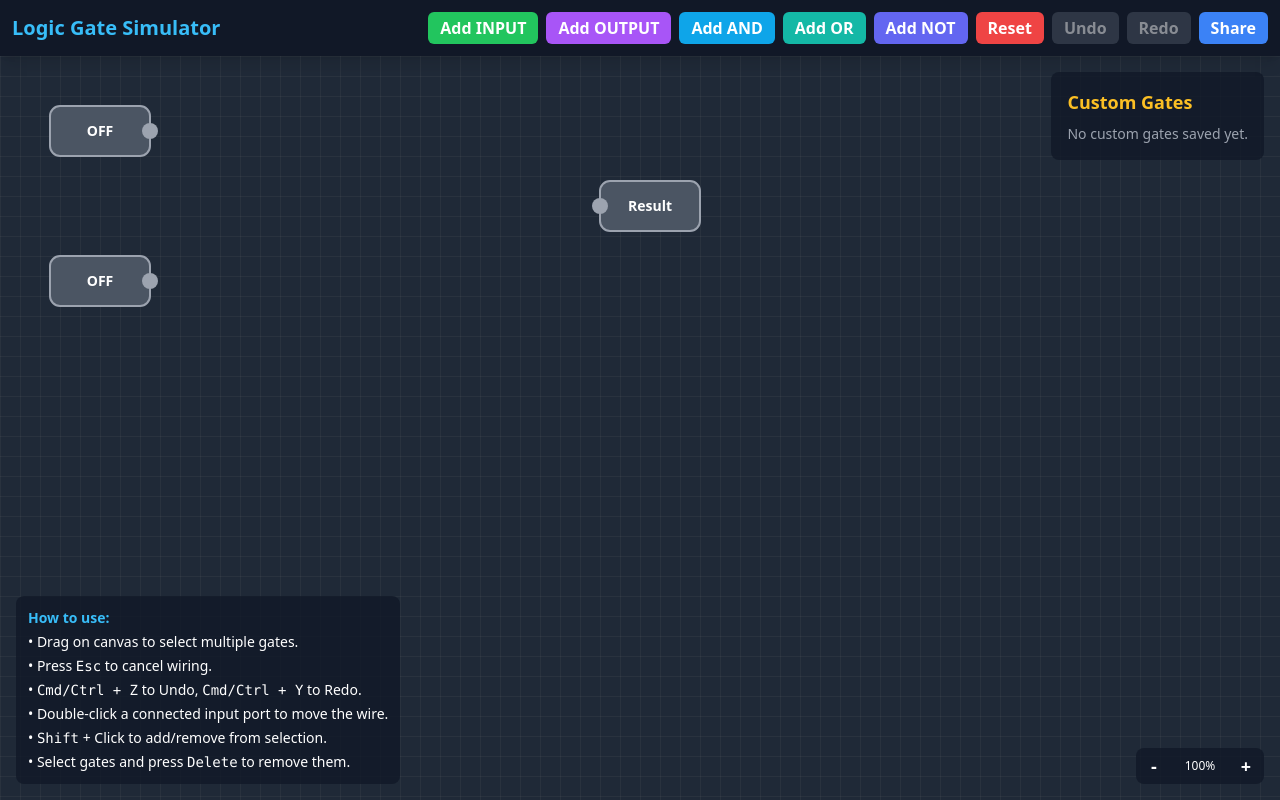
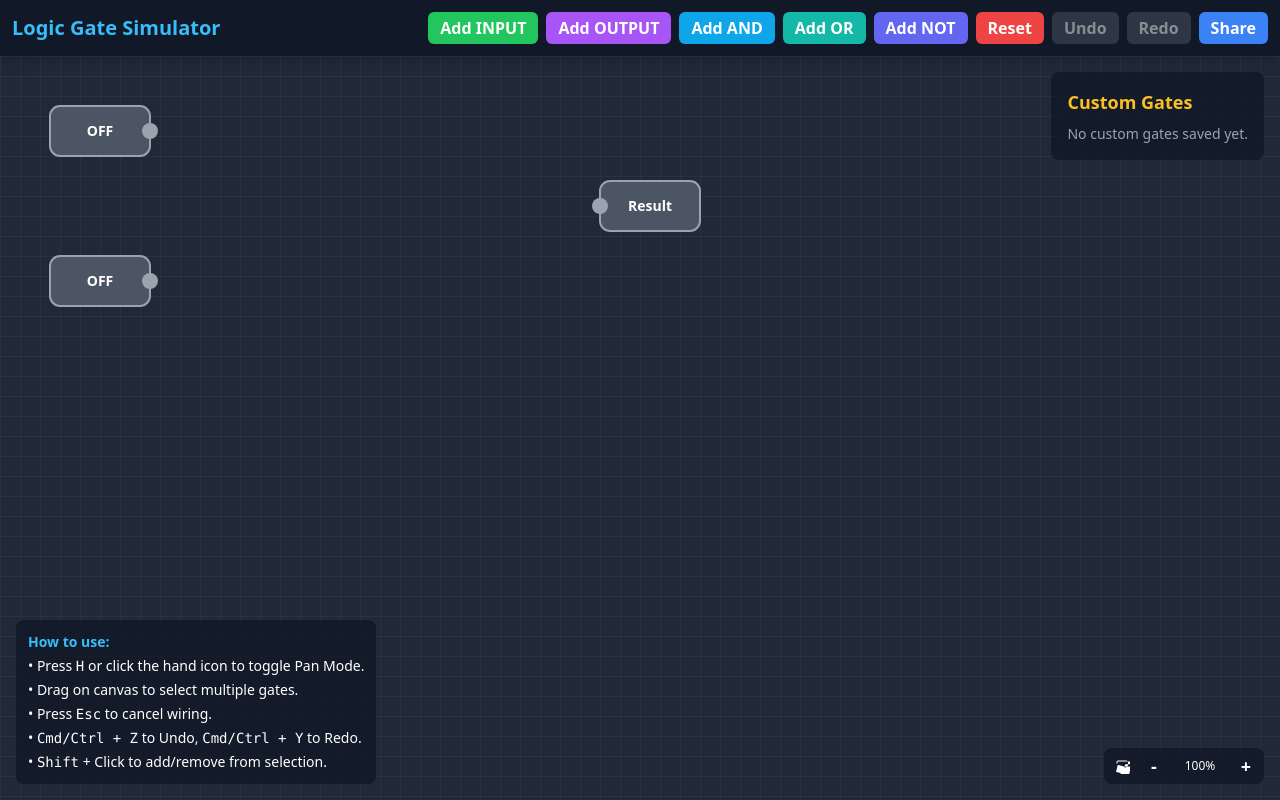
Before and after one commit to yevgnenll/logic-gate, a React (Vite) app: page / in a window 1280 px wide. Built offline with nearby package versions, Linux system fonts and the light colour scheme.

Commit message:
feat: hand mode

```diff
--- a/src/App.tsx
+++ b/src/App.tsx
@@ -313,6 +313,7 @@ export default function App() {
     const [selectionBox, setSelectionBox] = useState<{x: number, y: number, width: number, height: number} | null>(null);
     const [viewTransform, setViewTransform] = useState<ViewTransform>({ x: 0, y: 0, k: 1 });
     const [isPanning, setIsPanning] = useState(false);
+    const [isPanModeActive, setIsPanModeActive] = useState(false);
     const [showShareModal, setShowShareModal] = useState(false);
     const [embedCode, setEmbedCode] = useState("");
 
@@ -414,7 +415,7 @@ export default function App() {
     const handleCanvasMouseDown = (e: React.MouseEvent) => {
         if ((e.target as Element).closest('.gate-component-group')) return;
 
-        if (e.button === 1) { // Middle mouse button for panning
+        if (e.button === 1 || (isPanModeActive && e.button === 0)) { // Middle mouse button or Left click in pan mode
             setIsPanning(true);
             panStartRef.current = { x: e.clientX, y: e.clientY };
             e.preventDefault();
@@ -516,6 +517,11 @@ export default function App() {
                 if (connecting) {
                     setConnecting(null);
                 }
+            }
+
+            if (e.key.toLowerCase() === 'h') {
+                e.preventDefault();
+                setIsPanModeActive(prev => !prev);
             }
 
             const isMac = navigator.platform.toUpperCase().indexOf('MAC') >= 0;
@@ -745,7 +751,7 @@ export default function App() {
                      onMouseUp={handleCanvasMouseUp}
                      onMouseLeave={handleCanvasMouseUp}
                      onWheel={handleWheel}
-                     className={isPanning ? 'cursor-grabbing' : 'cursor-default'}
+                     className={isPanModeActive ? (isPanning ? 'cursor-grabbing' : 'cursor-grab') : 'cursor-default'}
                 >
                     <g transform={`translate(${viewTransform.x}, ${viewTransform.y}) scale(${viewTransform.k})`}>
                         <defs>
@@ -838,16 +844,20 @@ export default function App() {
                         </div>
                         <div className="absolute bottom-4 left-4 bg-gray-900/80 p-3 rounded-lg text-sm flex flex-col gap-1">
                             <p><strong className="text-sky-400">How to use:</strong></p>
+                            <p>• Press <kbd>H</kbd> or click the hand icon to toggle Pan Mode.</p>
                             <p>• Drag on canvas to select multiple gates.</p>
                             <p>• Press <kbd>Esc</kbd> to cancel wiring.</p>
                             <p>• <kbd>Cmd/Ctrl + Z</kbd> to Undo, <kbd>Cmd/Ctrl + Y</kbd> to Redo.</p>
-                            <p>• Double-click a connected input port to move the wire.</p>
                             <p>• <kbd>Shift</kbd> + Click to add/remove from selection.</p>
-                            <p>• Select gates and press <kbd>Delete</kbd> to remove them.</p>
                         </div>
                     </>
                 )}
                 <div className="absolute bottom-4 right-4 bg-gray-900/80 p-1 rounded-lg flex items-center gap-1 text-white text-xs">
+                    <button onClick={() => setIsPanModeActive(prev => !prev)} className={`w-7 h-7 flex items-center justify-center rounded hover:bg-gray-700 ${isPanModeActive ? 'bg-sky-600' : ''}`}>
+                        <svg xmlns="http://www.w3.org/2000/svg" width="16" height="16" fill="currentColor" viewBox="0 0 16 16">
+                            <path d="M10.064 8.447a.5.5 0 0 1 .557.557l-1.5 6a.5.5 0 0 1-.557.443l-6-1.5a.5.5 0 0 1-.443-.557l1.5-6a.5.5 0 0 1 .557-.443l6 1.5zM9.06 9.89l5.94-1.485a1.5 1.5 0 0 1 1.671 1.672l-1.485 5.94a1.5 1.5 0 0 1-1.672 1.671l-5.94 1.485A1.5 1.5 0 0 1 6 17.515l1.485-5.94a1.5 1.5 0 0 1 1.575-1.575zM2.5 4.002a1.5 1.5 0 0 1 1.5-1.5h8.502a1.5 1.5 0 0 1 1.5 1.5v3.191a1.5 1.5 0 0 1-1.588 1.499l-1.23-.246a.5.5 0 0 1-.443-.557l.309-1.238a.5.5 0 0 1 .557-.443h4.902a.5.5 0 0 0 .5-.5V4.002a.5.5 0 0 0-.5-.5H4.002a.5.5 0 0 0-.5.5v1.191a.5.5 0 0 1-.998.06L2.5 4.002z"/>
+                        </svg>
+                    </button>
                     <button onClick={() => handleZoom('out')} className="w-7 h-7 font-bold text-lg flex items-center justify-center hover:bg-gray-700 rounded">-</button>
                     <button onClick={() => handleZoom('reset')} className="w-14 h-7 hover:bg-gray-700 rounded">{Math.round(viewTransform.k * 100)}%</button>
                     <button onClick={() => handleZoom('in')} className="w-7 h-7 font-bold text-lg flex items-center justify-center hover:bg-gray-700 rounded">+</button>
```
